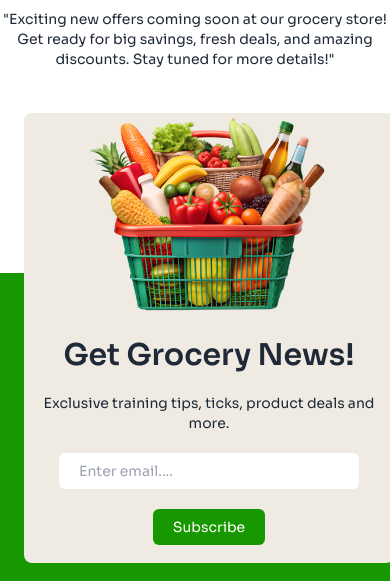
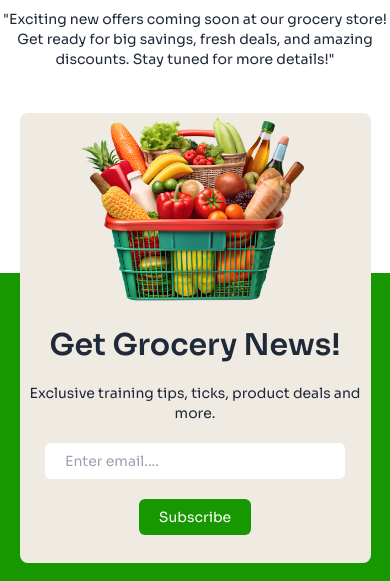
Before and after one commit to Hridoy514/Assignment_03_Category_0002, a plain HTML site: page index.html in a window 390 px wide. Shown: the part 4116-4697 px from the top of the page. Drawn offline with nearby package versions, Linux system fonts and the light colour scheme.

Commit message:
footer section final responsive

```diff
--- a/index.html
+++ b/index.html
@@ -464,7 +464,7 @@
     <footer class="relative lg:mt-52 mt-48">
       <!-- Upper Section -->
       <div
-        class="lg:-top-[50%] -top-[160px] lg:left-[70px] left-6 lg:h-[350px] h-[450px] lg:w-[1200px] w-[370px] bg-[#EFEBE3] rounded-lg absolute"
+        class="lg:-top-[50%] -top-[160px] left-0 right-0 mx-auto lg:h-[350px] h-[450px] max-w-[90%] bg-[#EFEBE3] rounded-lg absolute"
       >
         <div class="grid lg:grid-cols-2 grid-cols-1 items-center justify-center lg:gap-0 gap-5">
           <div>
```
